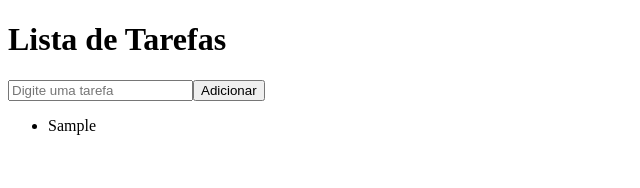
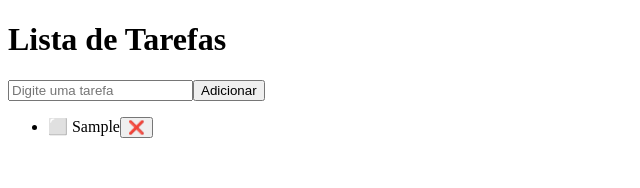
Before and after one commit to akyparfait/NoteAkpa, a React (Vite) app in the folder noteakpa/: page / in a window 1280 px wide. Both pictures are taken after typing "Sample" into the empty fields and a click on the button "Adicionar". Shown: the top 188 px of the page, without its empty margins (0-640 px from the left). Built offline with nearby package versions, Linux system fonts and the light colour scheme.

Commit message:
organizando mudanças

```diff
--- a/noteakpa/package.json
+++ b/noteakpa/package.json
@@ -15,8 +15,8 @@
   },
   "devDependencies": {
     "@eslint/js": "^9.19.0",
-    "@types/react": "^19.0.8",
-    "@types/react-dom": "^19.0.3",
+    "@types/react": "^19.0.10",
+    "@types/react-dom": "^19.0.4",
     "@vitejs/plugin-react": "^4.3.4",
     "eslint": "^9.19.0",
     "eslint-plugin-react-hooks": "^5.0.0",
--- a/noteakpa/src/App.tsx
+++ b/noteakpa/src/App.tsx
@@ -1,16 +1,35 @@
-import { useState } from "react";
+import { useState, useEffect } from "react";
 import "./App.css";
-import { Todo } from './Todo'; // Importando o componente Todo
+import { Todo } from "./Todo";
 
 type TodoItem = {
     id: number;
     text: string;
-    completed: boolean; // Usando 'completed'
+    completed: boolean;
 };
 
 function App() {
     const [todos, setTodos] = useState<TodoItem[]>([]);
     const [input, setInput] = useState("");
+
+    // Carregar tarefas do localStorage ao iniciar
+    useEffect(() => {
+        try {
+            const savedTodos = localStorage.getItem("todos");
+            if (savedTodos) {
+                setTodos(JSON.parse(savedTodos));
+            }
+        } catch (error) {
+            console.error("Erro ao carregar tarefas do localStorage", error);
+        }
+    }, []);
+
+    // Salvar tarefas no localStorage sempre que houver uma mudança
+    useEffect(() => {
+        if (todos.length > 0) {
+            localStorage.setItem("todos", JSON.stringify(todos));
+        }
+    }, [todos]);
 
     const addTodo = (text: string) => {
         if (!text.trim()) return;
@@ -18,22 +37,29 @@ function App() {
         const newTodo: TodoItem = {
             id: Date.now(),
             text,
-            completed: false, // Usando 'completed'
+            completed: false,
         };
 
-        setTodos([...todos, newTodo]);
+        setTodos(prevTodos => [...prevTodos, newTodo]);
         setInput("");
     };
 
     const toggleTodo = (id: number) => {
-        setTodos(todos.map(todo =>
-            todo.id === id ? { ...todo, completed: !todo.completed } : todo // Usando 'completed'
-        ));
+        setTodos(prevTodos =>
+            prevTodos.map(todo =>
+                todo.id === id ? { ...todo, completed: !todo.completed } : todo
+            )
+        );
+    };
+
+    const removeTodo = (id: number) => {
+        setTodos(prevTodos => prevTodos.filter(todo => todo.id !== id));
     };
 
     return (
+        <div className="container">
+            <h1>Lista de Tarefas</h1>
             <div>
-            <h1>Lista de Tarefas</h1>
                 <input
                     type="text"
                     value={input}
@@ -41,6 +67,7 @@ function App() {
                     placeholder="Digite uma tarefa"
                 />
                 <button onClick={() => addTodo(input)}>Adicionar</button>
+            </div>
 
             <ul>
                 {todos.map(todo => (
@@ -48,6 +75,7 @@ function App() {
                         key={todo.id}
                         todo={todo}
                         toggleTodo={toggleTodo}
+                        removeTodo={removeTodo}
                     />
                 ))}
             </ul>
--- a/noteakpa/src/todo.tsx
+++ b/noteakpa/src/todo.tsx
@@ -1,18 +1,22 @@
-import React from 'react';
-import { TodoItem as TodoItemType } from './types'
+import React from "react";
 
-type Props = {
-    todo: TodoItemType;
+type TodoProps = {
+    todo: {
+        id: number;
+        text: string;
+        completed: boolean;
+    };
     toggleTodo: (id: number) => void;
+    removeTodo: (id: number) => void;
 };
 
-export const Todo: React.FC<Props> = ({ todo, toggleTodo }) => {
+export const Todo: React.FC<TodoProps> = ({ todo, toggleTodo, removeTodo }) => {
     return (
-        <li
-            onClick={() => toggleTodo(todo.id)}
-            style={{ textDecoration: todo.completed ? "line-through" : "none", cursor: "pointer" }}
-        >
-            {todo.text}
+        <li className={todo.completed ? "completed" : ""}>
+            <span onClick={() => toggleTodo(todo.id)}>
+                {todo.completed ? "✅ " : "⬜ "} {todo.text}
+            </span>
+            <button onClick={() => removeTodo(todo.id)}>❌</button>
         </li>
     );
 };
```
Also changed, not shown: 1 other file (tests, documents, lock files or other folders). Lines whose indentation alone changed are shown as unchanged.
